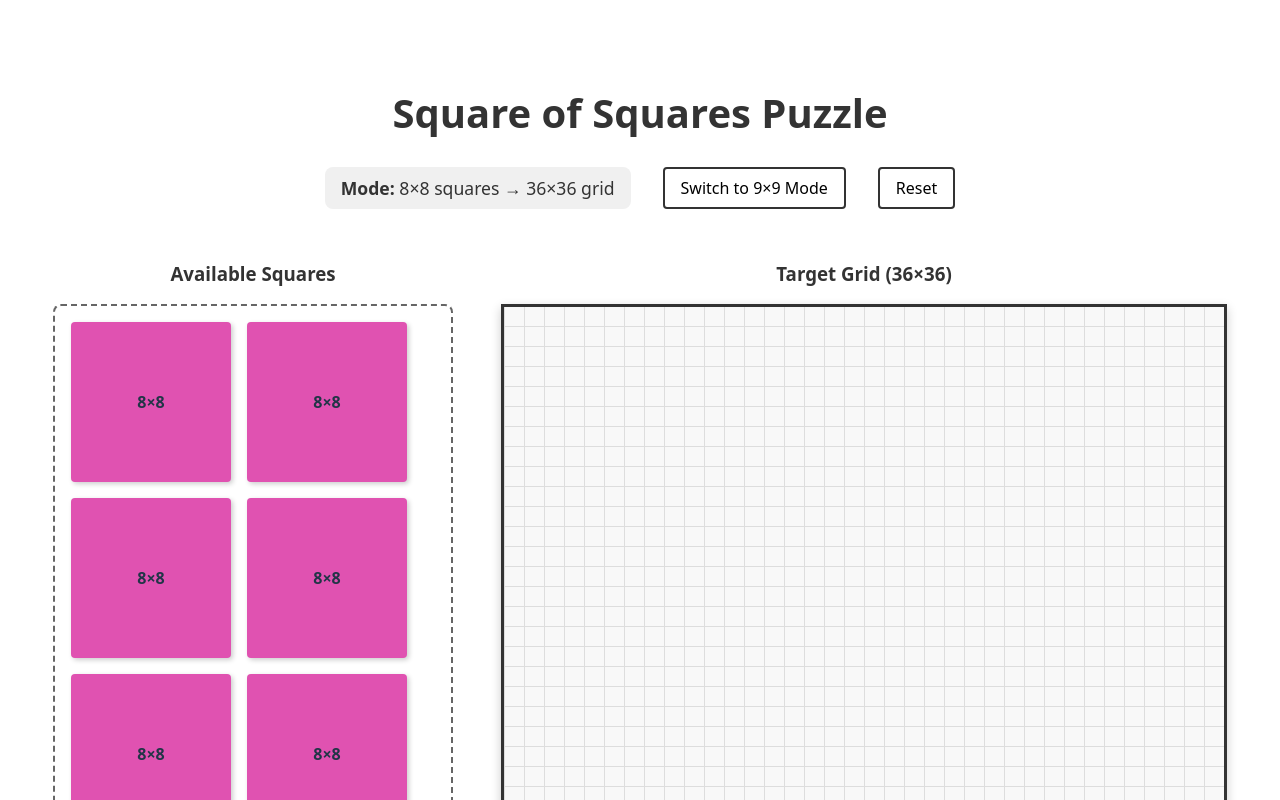
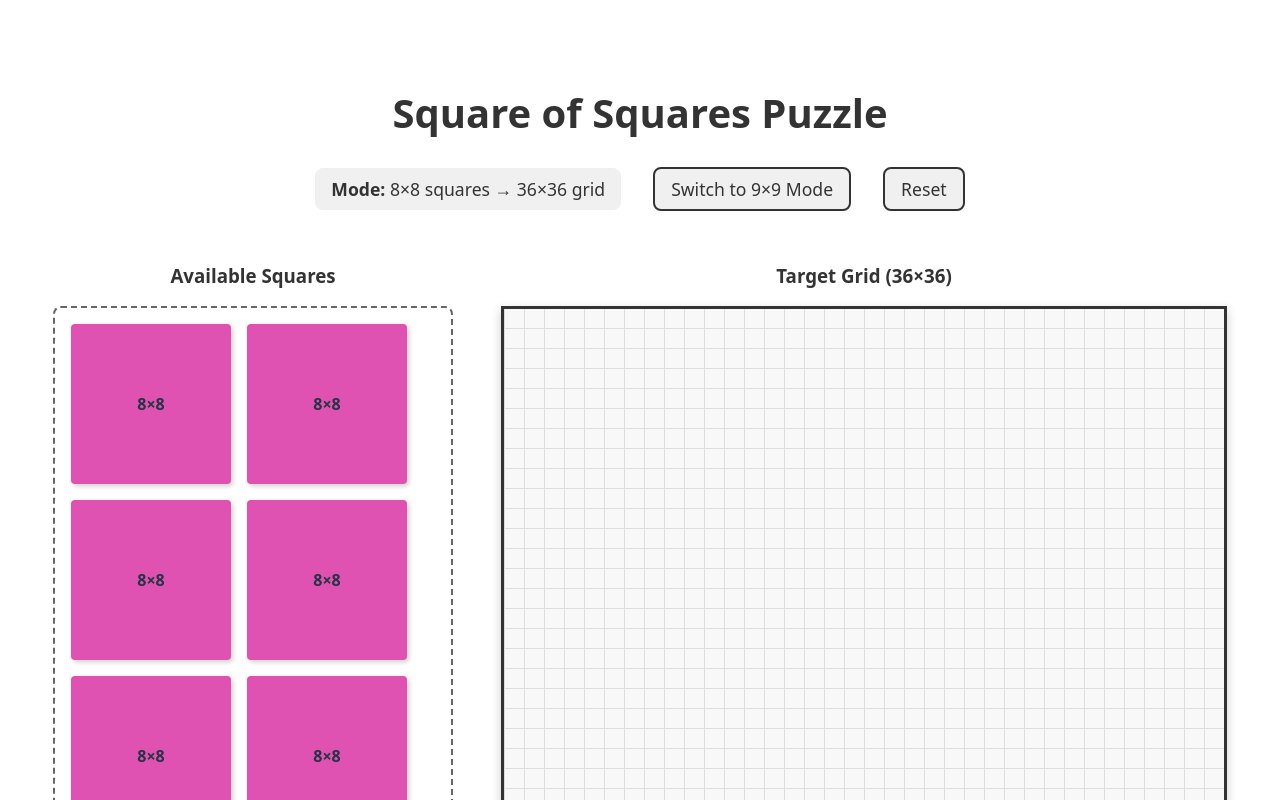
Before and after one commit to rajtiller/square-of-squares-puzzle, a React (Vite) app: page / in a window 1280 px wide. Shown: the top 800 px of the page. Built offline with nearby package versions, Linux system fonts and the light colour scheme.

Commit message:
Make the labels at the top not white

```diff
--- a/src/App.css
+++ b/src/App.css
@@ -56,7 +56,7 @@
   align-items: center;
 }
 
-.controls .mode-info {
+.controls .grid-info {
   font-size: 1.1rem;
   padding: 0.5rem 1rem;
   background-color: #f0f0f0;
--- a/src/components/Controls.tsx
+++ b/src/components/Controls.tsx
@@ -15,14 +15,14 @@ export const Controls = ({
 }: ControlsProps) => {
   return (
     <div className="controls">
-      <div className="mode-info">
+      <div className="grid-info">
         <strong>Mode:</strong> {maxSize}×{maxSize} squares → {gridSize}×
         {gridSize} grid
       </div>
-      <button onClick={onToggleMode}>
+      <button onClick={onToggleMode} className="grid-info">
         Switch to {maxSize === 8 ? "9×9" : "8×8"} Mode
       </button>
-      <button onClick={onReset}>Reset</button>
+      <button onClick={onReset} className="grid-info">Reset</button>
     </div>
   );
 };
```
Also changed, not shown: to_do.txt.
